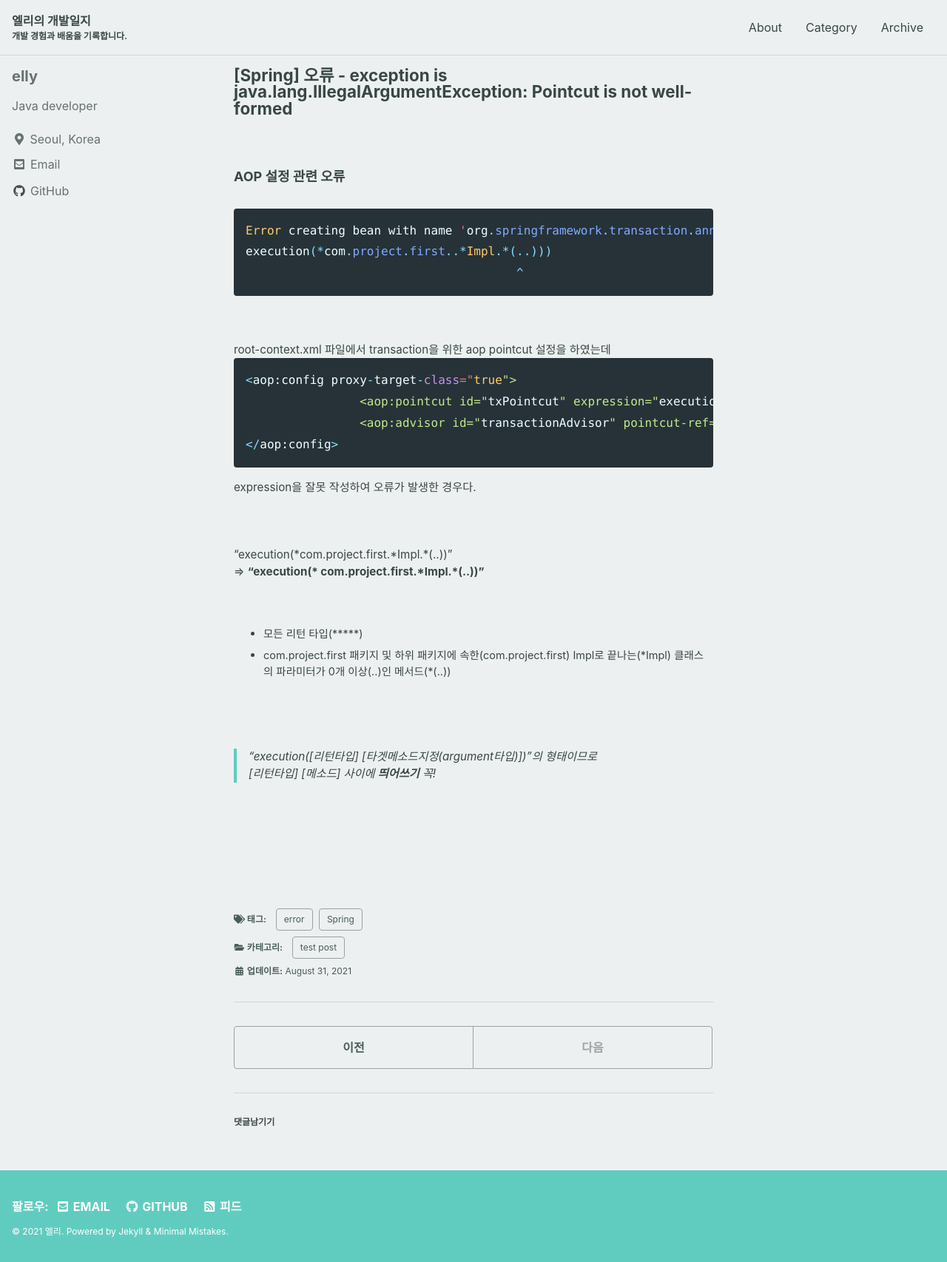
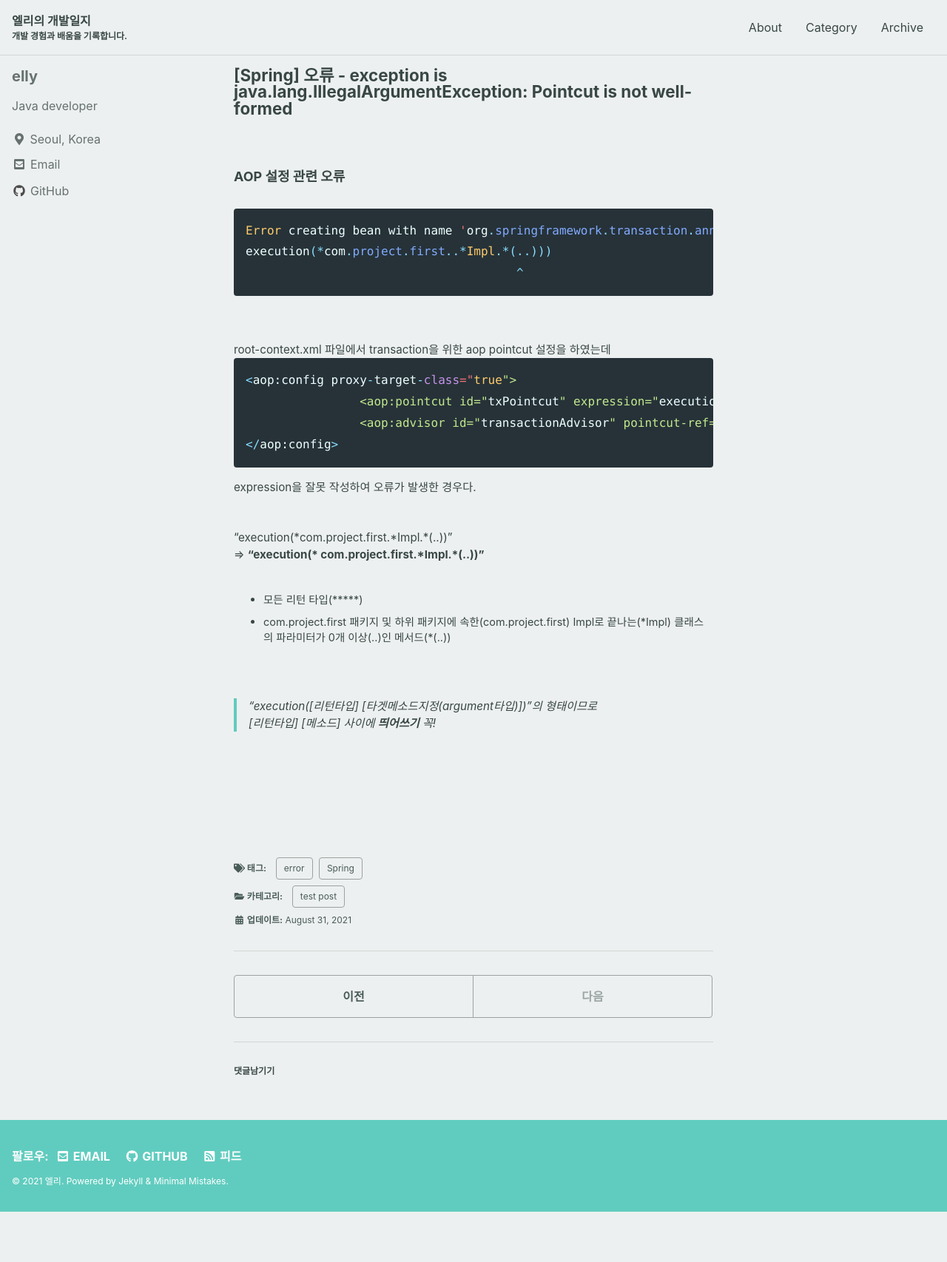
Before and after one commit to ellylee617/ellylee617.github.io, a Jekyll site: the page built from _posts/2020-08-31-spring-error1.md, in a window 1280 px wide. Shown: the whole page at 74% size. Built offline with Jekyll 4.4.1, drawn with Linux system fonts in a browser that asks for light colours; cached includes are drawn as plain includes; comment, search, counter and statistics services are not loaded; after the commit the page ends 1638 px from its top, so only the background shows below that.

Commit message:
Update 2020-08-31-spring-error1.md

```diff
--- a/_posts/2020-08-31-spring-error1.md
+++ b/_posts/2020-08-31-spring-error1.md
@@ -45,18 +45,18 @@ root-context.xml 파일에서 transaction을 위한 aop pointcut 설정을 하
 expression을 잘못 작성하여 오류가 발생한 경우다.
 
 
-<br><br><br>
+<br><br>
 "execution(\*com.project.first.\*Impl.*(..))"
 
 ⇒ **"execution(* com.project.first.\*Impl.\*(..))"**
 
-<br><br>
+<br>
 
 - 모든 리턴 타입(*****)
 
 - com.project.first 패키지 및 하위 패키지에 속한(com.project.first) Impl로 끝나는(\*Impl) 클래스의 파라미터가 0개 이상(..)인 메서드(*(..))
 
-<br><br>
+<br>
 
 >"execution([리턴타입] [타겟메소드지정(argument타입)])"의 형태이므로
 >
```
